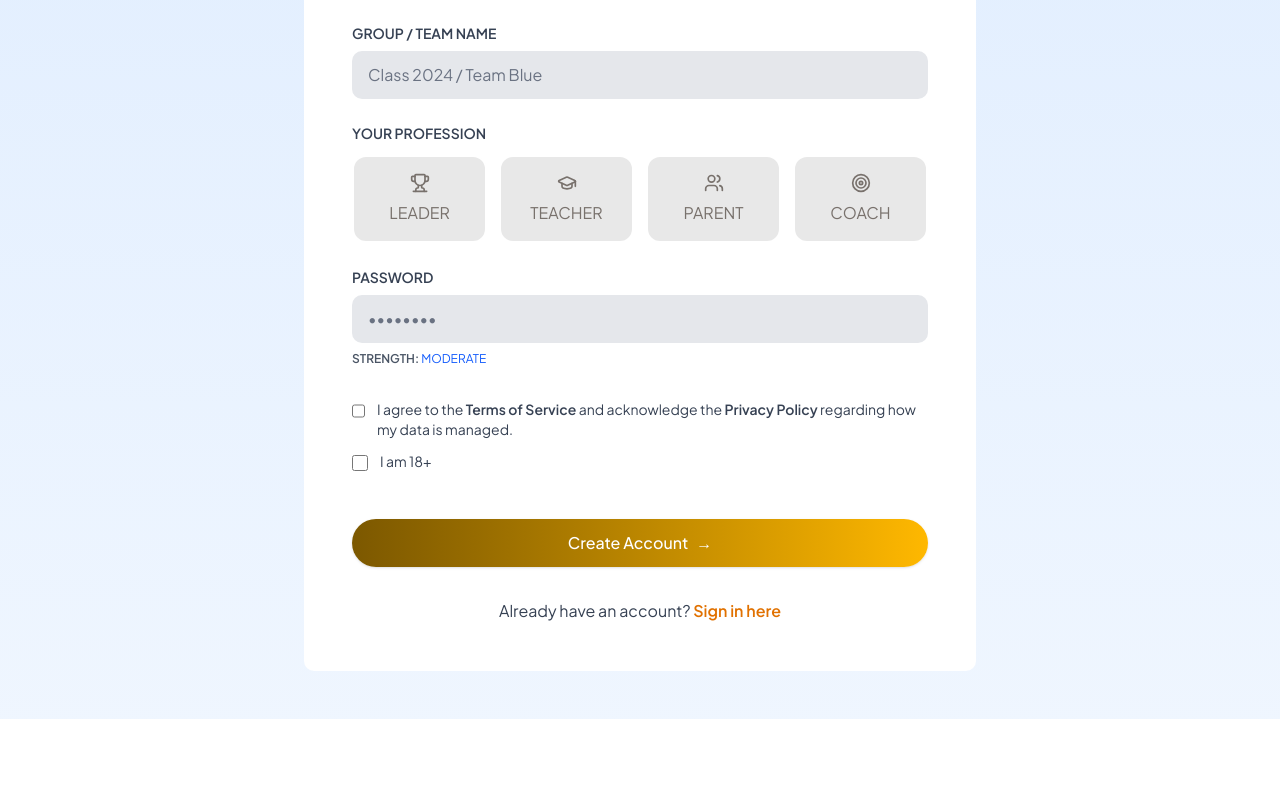
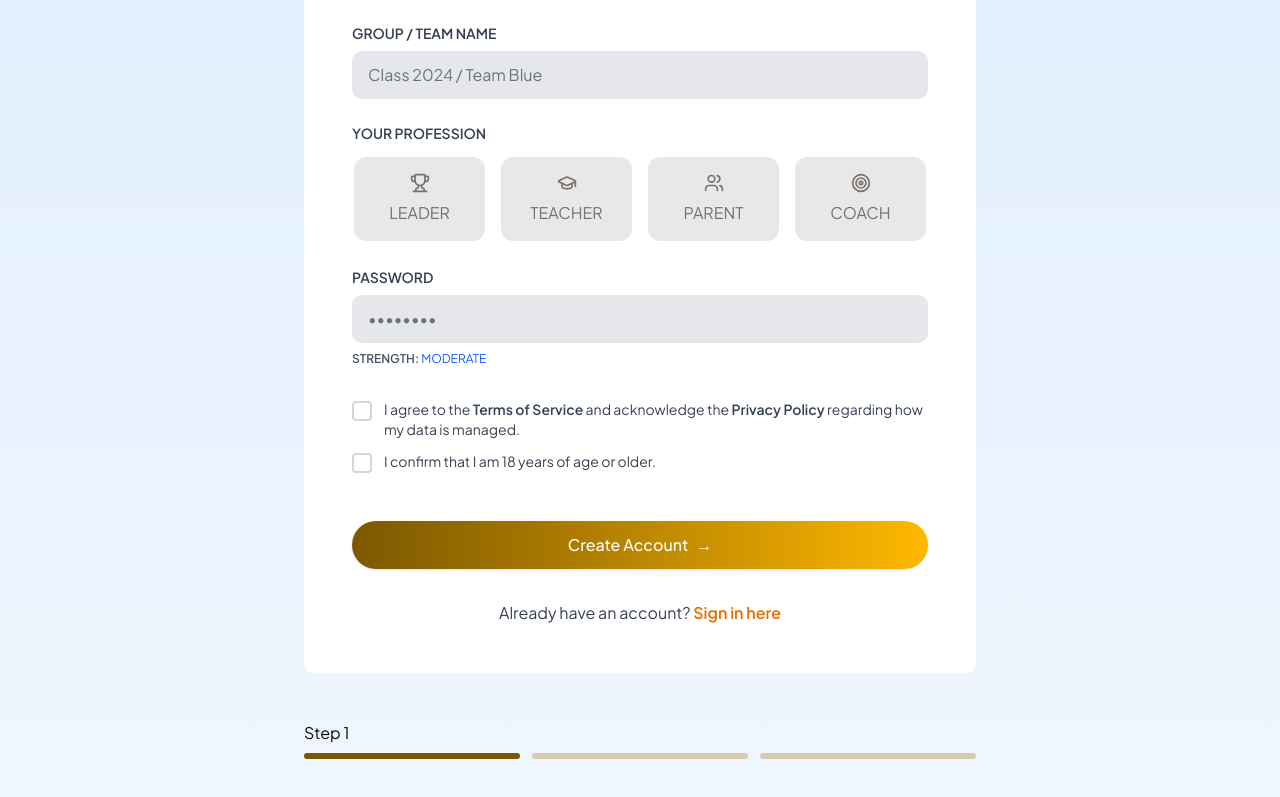
Before and after one commit to apponislam/proteinw-frontend, a Next.js app: page /auth/register in a window 1280 px wide. Shown: the part 570-1367 px from the top of the page. Before the commit the page ends 1289 px from the top, so only its background shows below. Built offline with nearby package versions, Linux system fonts and the light colour scheme; no server answers.

Commit message:
register client checkbox updated

```diff
--- a/components/auth/RegisterClient.tsx
+++ b/components/auth/RegisterClient.tsx
@@ -173,8 +173,17 @@ const RegisterClient = () => {
                                     control={control}
                                     render={({ field }) => (
                                         <label className="flex items-start gap-3 cursor-pointer">
-                                            <input type="checkbox" className="w-4 h-4 mt-1 rounded border-gray-300" checked={field.value} onChange={(e) => field.onChange(e.target.checked)} />
-                                            <span className="text-sm text-gray-700">
+                                            <div className="relative shrink-0 mt-0.5">
+                                                <input type="checkbox" className="sr-only peer" checked={field.value} onChange={(e) => field.onChange(e.target.checked)} />
+                                                <div className="w-5 h-5 border-2 border-gray-300 rounded peer-checked:border-[#7C5800] peer-checked:bg-[#7C5800] flex items-center justify-center transition-all">
+                                                    {field.value && (
+                                                        <svg className="w-3.5 h-3.5 text-white" fill="none" viewBox="0 0 24 24" stroke="currentColor" strokeWidth="3">
+                                                            <path strokeLinecap="round" strokeLinejoin="round" d="M5 13l4 4L19 7" />
+                                                        </svg>
+                                                    )}
+                                                </div>
+                                            </div>
+                                            <span className="text-sm text-gray-700 flex-1">
                                                 I agree to the <span className="font-semibold">Terms of Service</span> and acknowledge the <span className="font-semibold">Privacy Policy</span> regarding how my data is managed.
                                             </span>
                                         </label>
@@ -186,8 +195,17 @@ const RegisterClient = () => {
                                     control={control}
                                     render={({ field }) => (
                                         <label className="flex items-start gap-3 cursor-pointer">
-                                            <input type="checkbox" className="w-4 h-4 mt-1 rounded border-gray-300" checked={field.value} onChange={(e) => field.onChange(e.target.checked)} />
-                                            <span className="text-sm text-gray-700">I am 18+</span>
+                                            <div className="relative shrink-0 mt-0.5">
+                                                <input type="checkbox" className="sr-only peer" checked={field.value} onChange={(e) => field.onChange(e.target.checked)} />
+                                                <div className="w-5 h-5 border-2 border-gray-300 rounded peer-checked:border-[#7C5800] peer-checked:bg-[#7C5800] flex items-center justify-center transition-all">
+                                                    {field.value && (
+                                                        <svg className="w-3.5 h-3.5 text-white" fill="none" viewBox="0 0 24 24" stroke="currentColor" strokeWidth="3">
+                                                            <path strokeLinecap="round" strokeLinejoin="round" d="M5 13l4 4L19 7" />
+                                                        </svg>
+                                                    )}
+                                                </div>
+                                            </div>
+                                            <span className="text-sm text-gray-700 flex-1">I confirm that I am 18 years of age or older.</span>
                                         </label>
                                     )}
                                 />
@@ -213,6 +231,15 @@ const RegisterClient = () => {
                     </div>
                 </div>
             </main>
+
+            <div className="pb-12 max-w-2xl mx-auto">
+                <p className="mb-2">Step 1</p>
+                <div className="flex items-center gap-3">
+                    <div className="w-full h-1.5 bg-[#7C5800] rounded-full"></div>
+                    <div className="w-full h-1.5 bg-[#D7CCB2] rounded-full"></div>
+                    <div className="w-full h-1.5 bg-[#D7CCB2] rounded-full"></div>
+                </div>
+            </div>
         </div>
     );
 };
```
